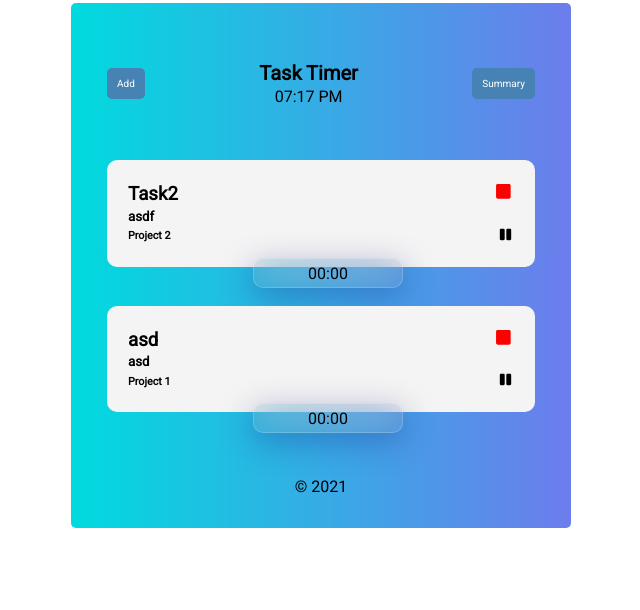
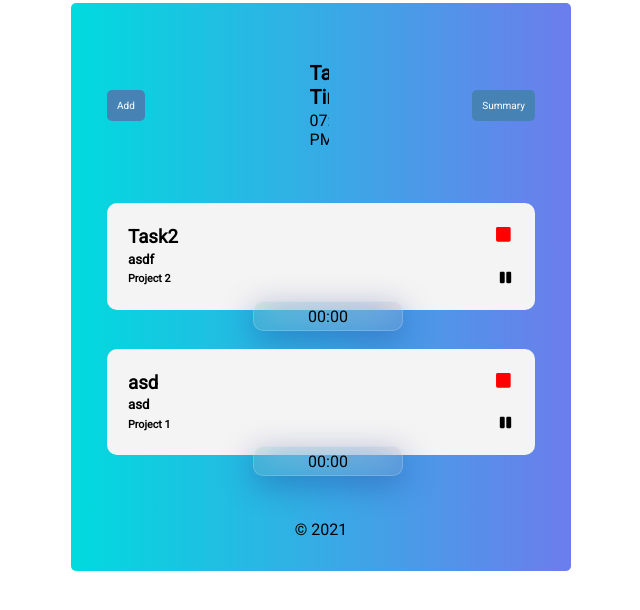
Before and after one commit to esabaliauskaite/task-timer, a React (Create React App) app: page / in a window 1280 px wide. Shown: the top 610 px of the page, without its empty margins (319-959 px from the left). Built offline with nearby package versions, Linux system fonts and the light colour scheme; data requests are answered from the project's data file.

Commit message:
width change

```diff
--- a/src/index.css
+++ b/src/index.css
@@ -10,7 +10,7 @@ body {
   font-family: 'Roboto', sans-serif;
 }
 .headercontainer{
-  width: 200px;
+  width: 20px;
   margin: 5px auto;
   overflow: auto;
   padding: 20px;
```
